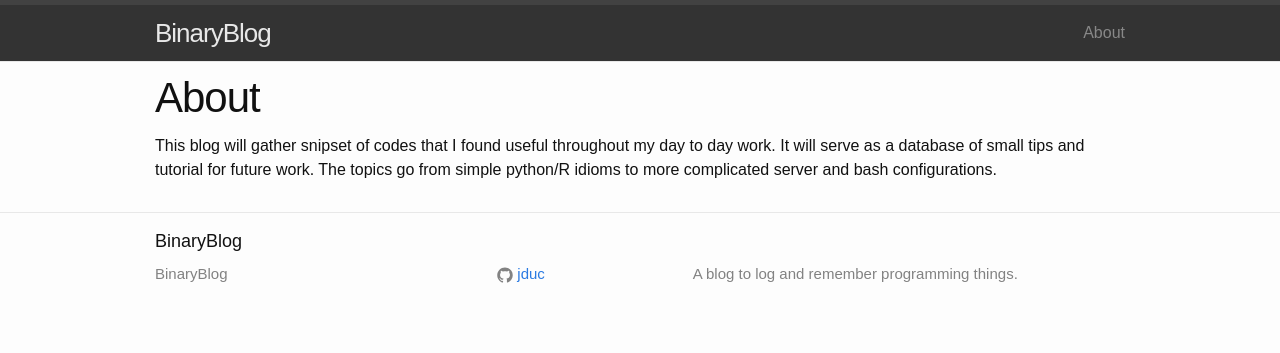
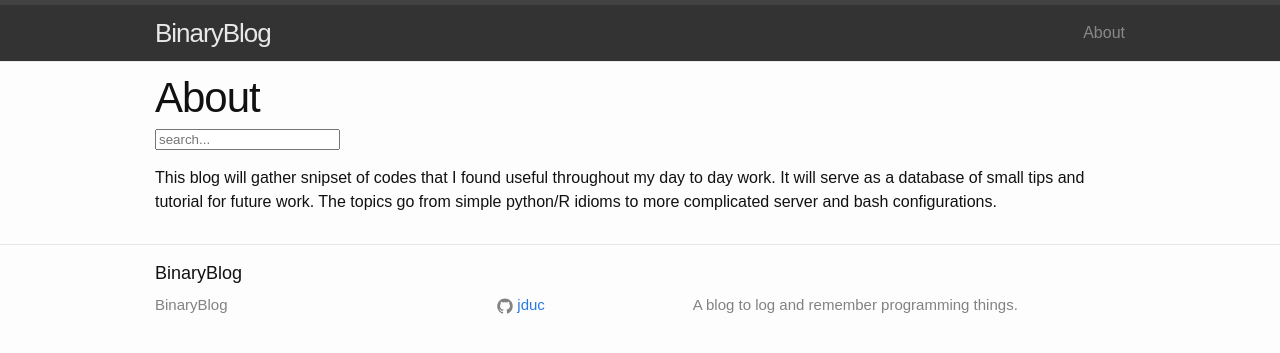
Before and after one commit to jduc/binaryblog, a Jekyll site: the page built from about.md, in a window 1280 px wide. Shown: the top 353 px of the page. Built offline with Jekyll 4.4.1, drawn with Linux system fonts in a browser that asks for light colours; comment, search, counter and statistics services are not loaded.

Commit message:
Lots of layou modification

```diff
--- a/_layouts/page.html
+++ b/_layouts/page.html
@@ -5,6 +5,15 @@ layout: default
 
   <header class="post-header">
     <h1 class="post-title">{{ page.title }}</h1>
+
+    <!-- Html Elements for Search -->
+    <div id="search-container">
+      <input type="text" id="search-input" placeholder="search...">
+      <ul id="results-container"></ul>
+    </div>
+
+    <!-- Script pointing to jekyll-search.js -->
+    <script src="{{ site.baseurl }}/bower_components/simple-jekyll-search/dest/jekyll-search.js" type="text/javascript"></script>
   </header>
 
   <article class="post-content">
```
